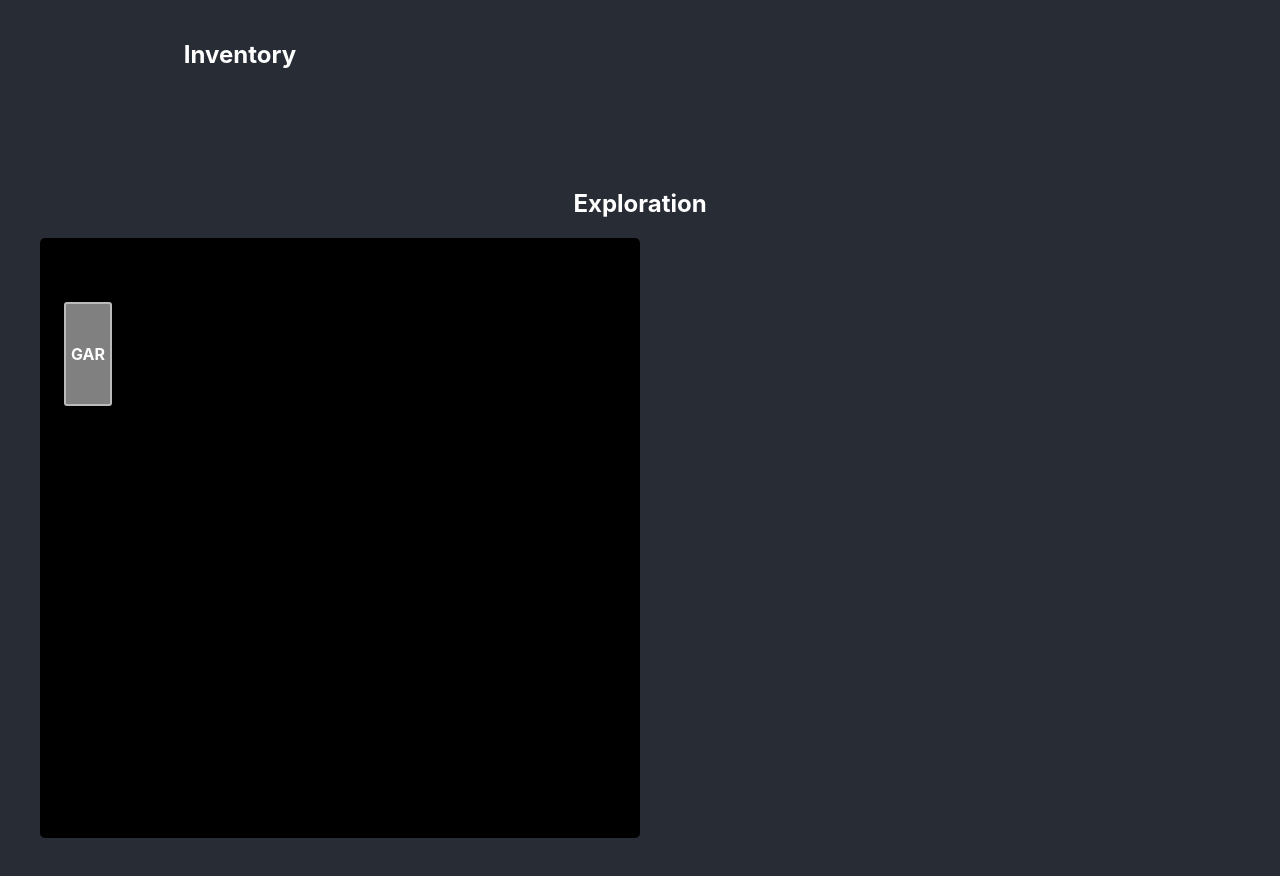
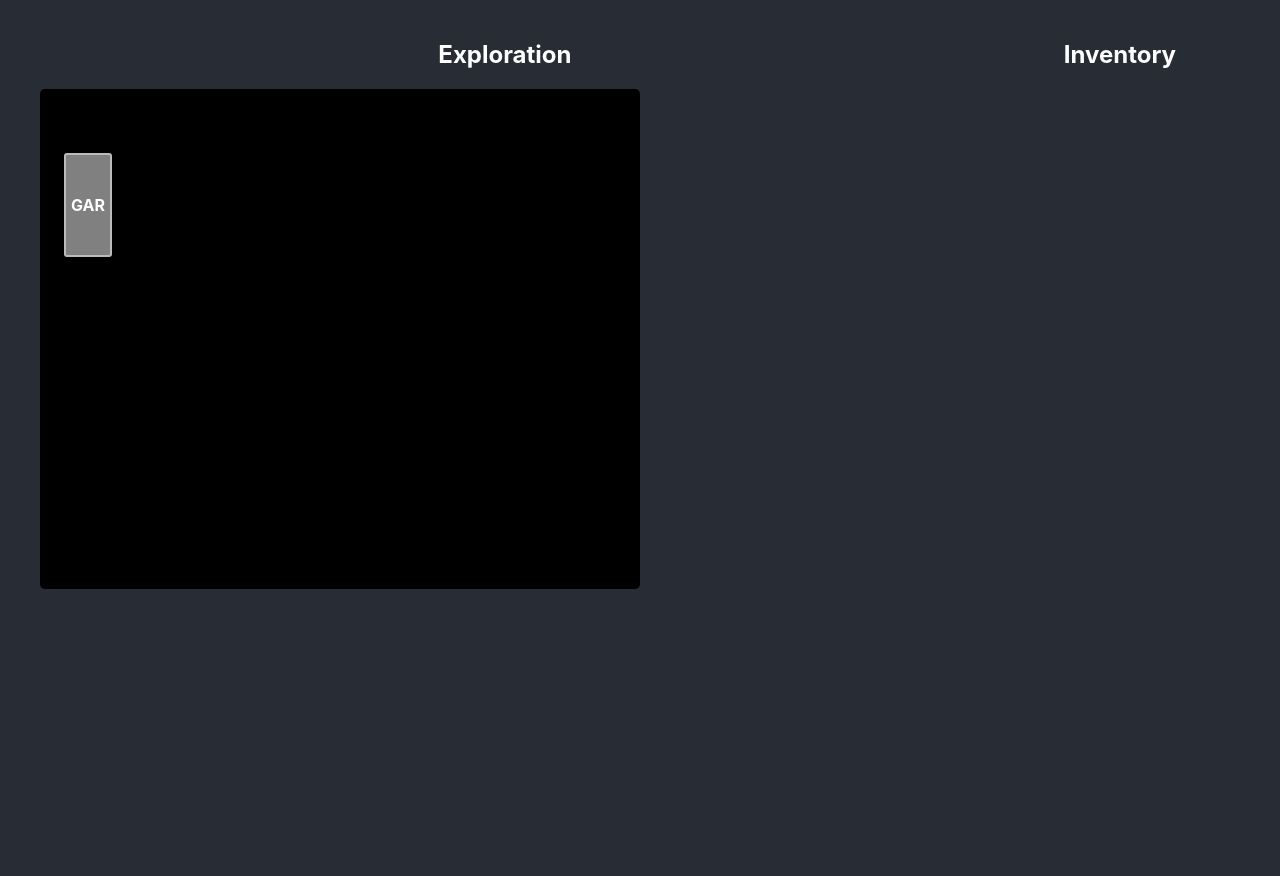
Before and after one commit to Rybadour/surviving-the-rapture, a React app: page / in a window 1280 px wide. After the commit the page ends 800 px from the top, so only its background shows below. Built offline with nearby package versions, Linux system fonts and the light colour scheme.

Commit message:
Some UI cleanup

```diff
--- a/src/App.css
+++ b/src/App.css
@@ -13,16 +13,10 @@ body, html {
 .App {
   text-align: center;
   display: flex;
-  align-items: center;
   justify-content: flex-start;
-  flex-wrap: wrap;
   width: 100%;
   margin: auto;
-  grid-gap: 100px;
-}
-
-.App > * {
-  width: 400px;
+  gap: 30px;
 }
 
 h2 {
--- a/src/App.tsx
+++ b/src/App.tsx
@@ -15,8 +15,8 @@ function App() {
     <ExplorationProvider>
     <InventoryProvider>
       <div className="App">
+        <Exploration />
         <Inventory />
-        <Exploration />
       </div>
     </InventoryProvider>
     </ExplorationProvider>
--- a/src/components/exploration/exploration.scss
+++ b/src/components/exploration/exploration.scss
@@ -13,11 +13,11 @@ h2 {
 }
 
 .map {
-  aspect-ratio: 1/1;
   background-color: black;
   border-radius: 5px;
   position: relative;
-  width: 50%;
+  width: 100%;
+  height: 500px;
 }
 
 .room {
@@ -61,7 +61,7 @@ h2 {
   flex: 1;
   margin-left: 30px;
   text-align: left;
-  max-width: 300px;
+  min-width: 300px;
   display: flex;
   flex-direction: column;
   grid-gap: 10px;
--- a/src/components/exploration/exploration.tsx
+++ b/src/components/exploration/exploration.tsx
@@ -86,6 +86,7 @@ export function Exploration() {
             ))}
         </div>
 
+        <div className="room-details">
           {exploration.selectedRoom != "" ? (
             <RoomDetails
               room={exploration.rooms[exploration.selectedRoom]}
@@ -95,12 +96,12 @@ export function Exploration() {
           ) : null}
         </div>
       </div>
+    </div>
   );
 }
 
 function RoomDetails(props: { room: Room; exploration: ExplorationContext; onExplore: () => void }) {
-  return (
-    <div className="room-details">
+  return <>
     <h3>Room: {props.room.name}</h3>
     <div>
       <span>Lights: {props.room.hasLighting ? "On" : "Off (4x exploration time)"}</span>
@@ -120,6 +121,5 @@ function RoomDetails(props: { room: Room; exploration: ExplorationContext; onExp
         <ProgressBar progress={props.exploration.progress} />
       </>
     ) : null}
-    </div>
-  );
+  </>;
 }
--- a/src/components/inventory/inventory.css
+++ b/src/components/inventory/inventory.css
@@ -1,3 +1,7 @@
+.inventory {
+  width: 310px;
+}
+
 .inventory-grid {
   display: flex;
   flex-wrap: wrap;
```
Also changed, not shown: 1 other file (tests, documents, lock files or other folders). Lines whose indentation alone changed are shown as unchanged.
